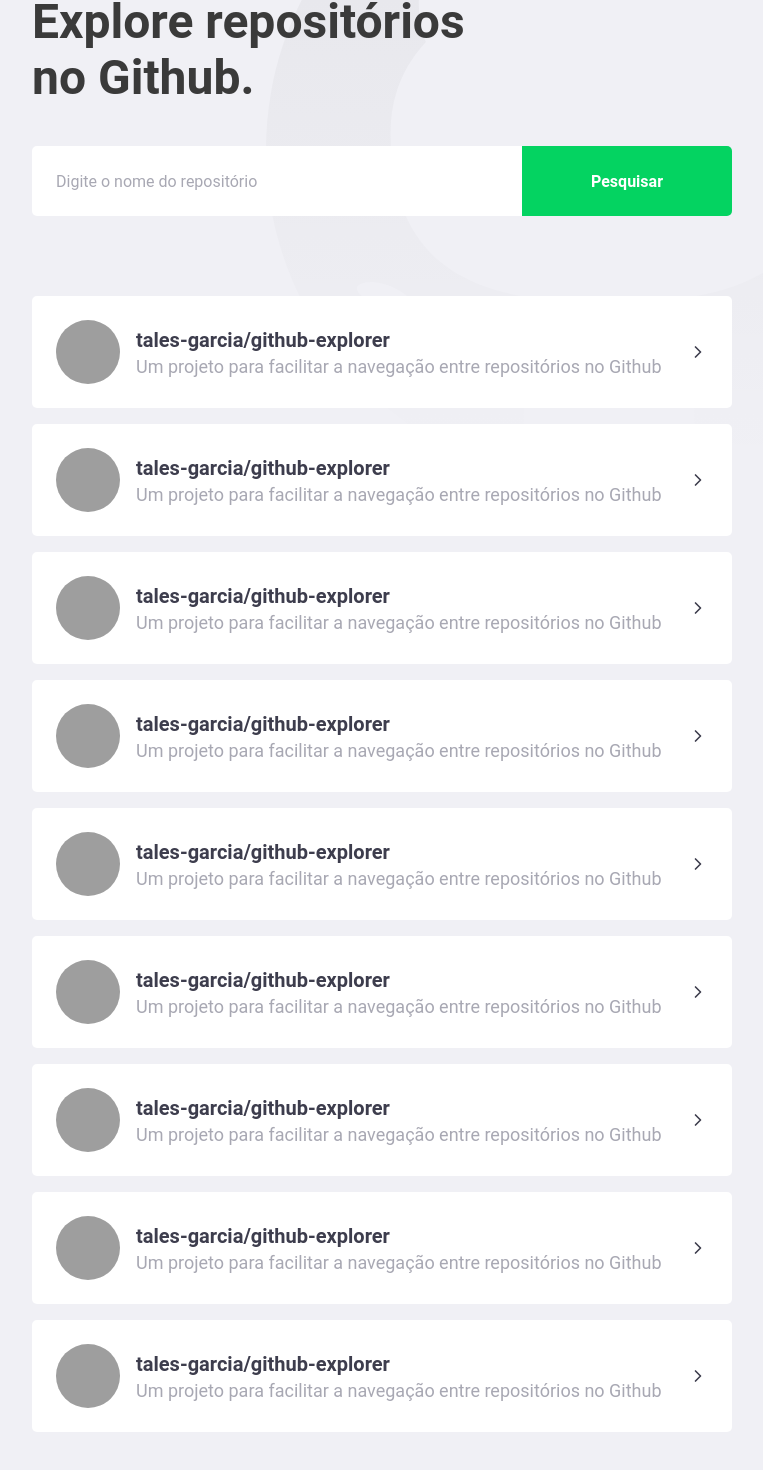
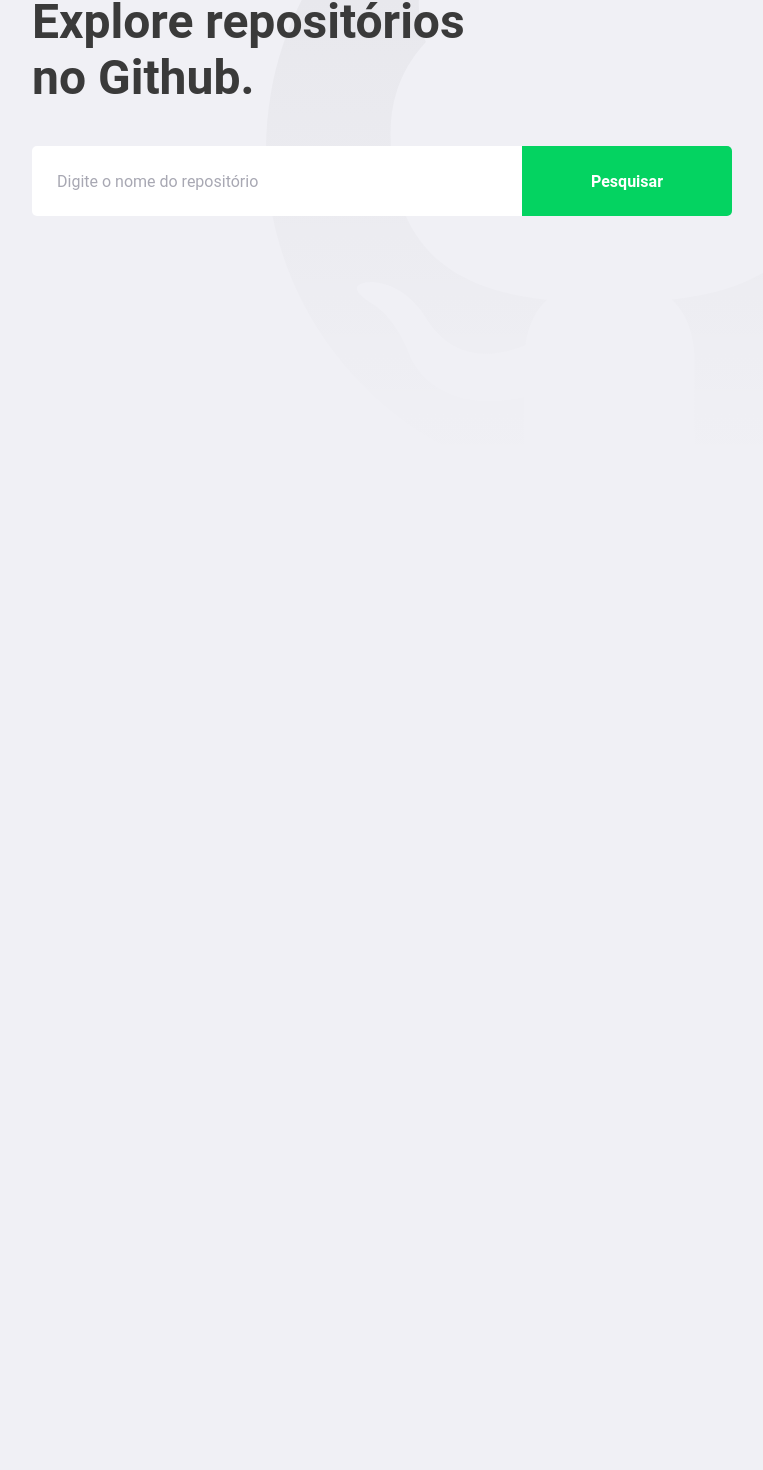
Before and after one commit to tales-garcia/github-explorer, a React (Create React App) app: page / in a window 1280 px wide. Shown: the part 162-1632 px from the top of the page, without its empty margins (148-911 px from the left). After the commit the page ends 800 px from the top, so only its background shows below. Built offline with nearby package versions, Linux system fonts and the light colour scheme; grey boxes are pictures that could not be loaded.

Commit message:
feat(dashboard): connect with api
Connect with api, create Repository interface, add errors handling and displaying

```diff
--- a/src/pages/Landing/index.tsx
+++ b/src/pages/Landing/index.tsx
@@ -1,90 +1,76 @@
-import React from 'react';
-import { Title, Form, Repositories } from './styles';
+import React, { FormEvent, useState } from 'react';
+import { Title, Form, Repositories, Error } from './styles';
 import logo from '../../images/github_explorer-logo.svg';
 import { FiChevronRight } from 'react-icons/fi';
+import api from '../../services/api';
 
-const Landing : React.FC = () => {
+interface Repository {
+    full_name: string,
+    owner: {
+        avatar_url: string,
+        login: string
+    },
+    description: string,
+    stargazers_count: number,
+    forks_count: number,
+    open_issues_count: number
+}
+
+const Landing: React.FC = () => {
+    const [repositories, setRepositories] = useState<Repository[]>([]);
+    const [invalidInputErrorMessage, setInvalidInputErrorMessage] = useState('');
+    const [searchText, setSearchText] = useState('');
+
+    async function handleSearchSubmit(e: FormEvent) {
+        e.preventDefault();
+
+        if (!searchText) {
+            setInvalidInputErrorMessage('Digite autor/nome do repositório');
+            return;
+        }
+
+        try {
+
+            const res = await api.get(`/repos/${searchText}`);
+
+            setRepositories([res.data as Repository, ...repositories]);
+            setSearchText('');
+            setInvalidInputErrorMessage('');
+        } catch (err) {
+            setInvalidInputErrorMessage('Repositório inexistente');
+            return;
+        }
+    }
+
     return (
         <>
-            <img src={logo} alt="Github Explorer"/>
+            <img src={logo} alt="Github Explorer" />
             <Title>Explore repositórios no Github.</Title>
-            <Form>
-                <input type="text" name="repo-name" placeholder="Digite o nome do repositório" />
+            <Form error={!!invalidInputErrorMessage} onSubmit={handleSearchSubmit}>
+                <input
+                    value={searchText}
+                    onChange={e => setSearchText(e.target.value)}
+                    type="text"
+                    placeholder="Digite o nome do repositório"
+                />
                 <button type="submit">Pesquisar</button>
             </Form>
+
+            {invalidInputErrorMessage && <Error>{ invalidInputErrorMessage }</Error>}
+
             <Repositories>
-                <a href="dgtgbds">
-                    <img src="https://avatars0.githubusercontent.com/u/58866268?s=460&u=fdafb8d175565604591f4fc4b1478ad0b2658b38&v=4" alt="Tales Garcia"/>
-                    <div>
-                        <strong>tales-garcia/github-explorer</strong>
-                        <p>Um projeto para facilitar a navegação entre repositórios no Github</p>
-                    </div>
-                    <FiChevronRight color="#3D3D4D" size={20} />
-                </a>
-                <a href="dgtgbds">
-                    <img src="https://avatars0.githubusercontent.com/u/58866268?s=460&u=fdafb8d175565604591f4fc4b1478ad0b2658b38&v=4" alt="Tales Garcia"/>
-                    <div>
-                        <strong>tales-garcia/github-explorer</strong>
-                        <p>Um projeto para facilitar a navegação entre repositórios no Github</p>
-                    </div>
-                    <FiChevronRight color="#3D3D4D" size={20} />
-                </a>
-                <a href="dgtgbds">
-                    <img src="https://avatars0.githubusercontent.com/u/58866268?s=460&u=fdafb8d175565604591f4fc4b1478ad0b2658b38&v=4" alt="Tales Garcia"/>
-                    <div>
-                        <strong>tales-garcia/github-explorer</strong>
-                        <p>Um projeto para facilitar a navegação entre repositórios no Github</p>
-                    </div>
-                    <FiChevronRight color="#3D3D4D" size={20} />
-                </a>
-                <a href="dgtgbds">
-                    <img src="https://avatars0.githubusercontent.com/u/58866268?s=460&u=fdafb8d175565604591f4fc4b1478ad0b2658b38&v=4" alt="Tales Garcia"/>
-                    <div>
-                        <strong>tales-garcia/github-explorer</strong>
-                        <p>Um projeto para facilitar a navegação entre repositórios no Github</p>
-                    </div>
-                    <FiChevronRight color="#3D3D4D" size={20} />
-                </a>
-                <a href="dgtgbds">
-                    <img src="https://avatars0.githubusercontent.com/u/58866268?s=460&u=fdafb8d175565604591f4fc4b1478ad0b2658b38&v=4" alt="Tales Garcia"/>
-                    <div>
-                        <strong>tales-garcia/github-explorer</strong>
-                        <p>Um projeto para facilitar a navegação entre repositórios no Github</p>
-                    </div>
-                    <FiChevronRight color="#3D3D4D" size={20} />
-                </a>
-                <a href="dgtgbds">
-                    <img src="https://avatars0.githubusercontent.com/u/58866268?s=460&u=fdafb8d175565604591f4fc4b1478ad0b2658b38&v=4" alt="Tales Garcia"/>
-                    <div>
-                        <strong>tales-garcia/github-explorer</strong>
-                        <p>Um projeto para facilitar a navegação entre repositórios no Github</p>
-                    </div>
-                    <FiChevronRight color="#3D3D4D" size={20} />
-                </a>
-                <a href="dgtgbds">
-                    <img src="https://avatars0.githubusercontent.com/u/58866268?s=460&u=fdafb8d175565604591f4fc4b1478ad0b2658b38&v=4" alt="Tales Garcia"/>
-                    <div>
-                        <strong>tales-garcia/github-explorer</strong>
-                        <p>Um projeto para facilitar a navegação entre repositórios no Github</p>
-                    </div>
-                    <FiChevronRight color="#3D3D4D" size={20} />
-                </a>
-                <a href="dgtgbds">
-                    <img src="https://avatars0.githubusercontent.com/u/58866268?s=460&u=fdafb8d175565604591f4fc4b1478ad0b2658b38&v=4" alt="Tales Garcia"/>
-                    <div>
-                        <strong>tales-garcia/github-explorer</strong>
-                        <p>Um projeto para facilitar a navegação entre repositórios no Github</p>
-                    </div>
-                    <FiChevronRight color="#3D3D4D" size={20} />
-                </a>
-                <a href="dgtgbds">
-                    <img src="https://avatars0.githubusercontent.com/u/58866268?s=460&u=fdafb8d175565604591f4fc4b1478ad0b2658b38&v=4" alt="Tales Garcia"/>
-                    <div>
-                        <strong>tales-garcia/github-explorer</strong>
-                        <p>Um projeto para facilitar a navegação entre repositórios no Github</p>
-                    </div>
-                    <FiChevronRight color="#3D3D4D" size={20} />
-                </a>
+                {repositories.map(repo => {
+                    return (
+                        <a key={repo.full_name} href={repo.full_name}>
+                            <img src={repo.owner.avatar_url} alt={repo.owner.login} />
+                            <div>
+                                <strong>{repo.full_name}</strong>
+                                <p>{repo.description}</p>
+                            </div>
+                            <FiChevronRight color="#3D3D4D" size={20} />
+                        </a>
+                    );
+                })}
             </Repositories>
         </>
     );
--- a/src/pages/Landing/styles.ts
+++ b/src/pages/Landing/styles.ts
@@ -1,5 +1,9 @@
 import styled from 'styled-components';
 import { shade } from 'polished';
+
+interface FormProps {
+    error: boolean;
+}
 
 export const Title = styled.h1`
     font-size: 48px;
@@ -10,7 +14,7 @@
     margin-top: 80px;
 `;
 
-export const Form = styled.form`
+export const Form = styled.form<FormProps>`
     margin-top: 40px;
     max-width: 700px;
 
@@ -19,8 +23,9 @@
     input {
         flex: 1;
         padding: 0 24px;
-        border: 0;
+        border: 1px solid ${props => props.error ? '#c53030' : 'transparent'};
         border-radius: 5px 0 0 5px;
+        border-right: 0;
 
         &::placeholder {
             color: #a8a8b3;
```
